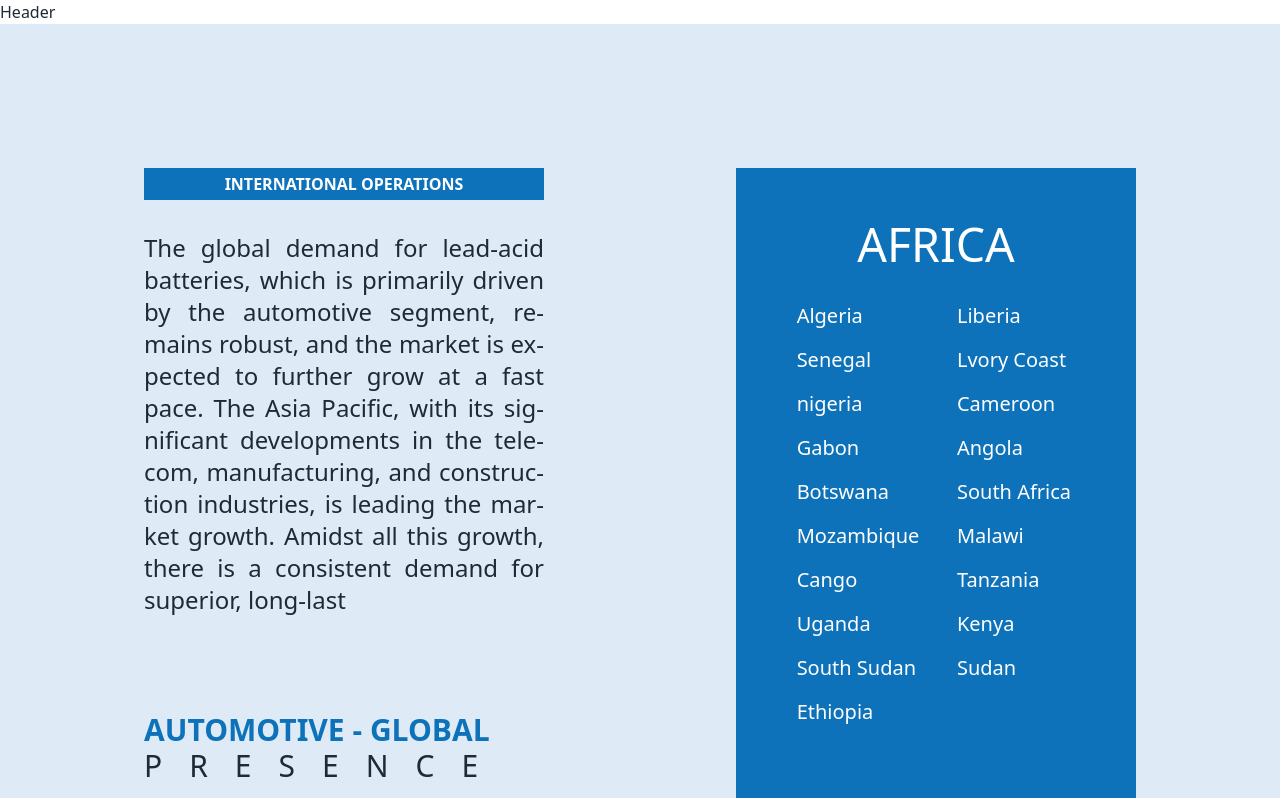
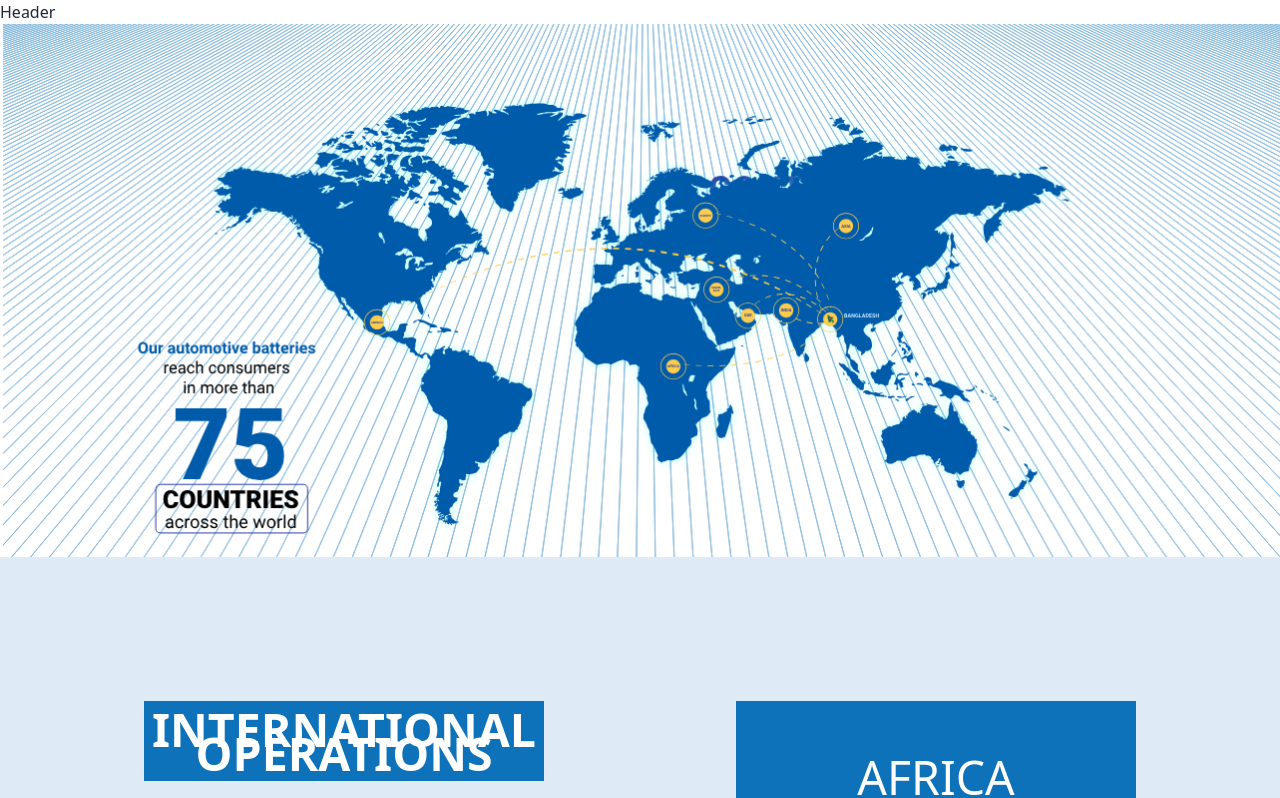
Before and after one commit to arbinzaman/rahimafrooz-battery, a React (Vite) app: page /global-presence in a window 1280 px wide. Shown: the top 798 px of the page. Built offline with nearby package versions, Linux system fonts and the light colour scheme.

Commit message:
Added Global-Presence Img

```diff
--- a/src/pages/GlobalPresence.jsx
+++ b/src/pages/GlobalPresence.jsx
@@ -1,4 +1,5 @@
 import Slider from "react-slick";
+import banner from "../assets/images/7. Global Presence-ai.png";
 
 const GlobalPresence = () => {
   var settings = {
@@ -10,11 +11,14 @@ const GlobalPresence = () => {
     arrows: false,
   };
   return (
-    <section className="bg-background w-screen">
-      <div className="grid grid-cols-2 gap-48 text-center lg:p-36 ">
+    <section className="">
+      <div>
+        <img src={banner} alt="" className="w-full"/>
+      </div>
+      <div className="grid lg:grid-cols-2 gap-48 text-center lg:p-36  bg-background">
         <div className="">
           <div>
-            <h1 className="bg-primary text-base text-5xl font-bold py-1 mb-8">INTERNATIONAL OPERATIONS</h1>
+            <h1 className="bg-primary text-base text-xlarge font-bold py-4 mb-8">INTERNATIONAL OPERATIONS</h1>
             <p className="font-medium text-justify hyphens-auto text-2xl  mb-24">
               The global demand for lead-acid batteries, which is primarily
               driven by the automotive segment, remains robust, and the market
```
Also changed, not shown: src/assets/images/7. Global Presence-ai.png (added), 1 other file (tests, documents, lock files or other folders).
